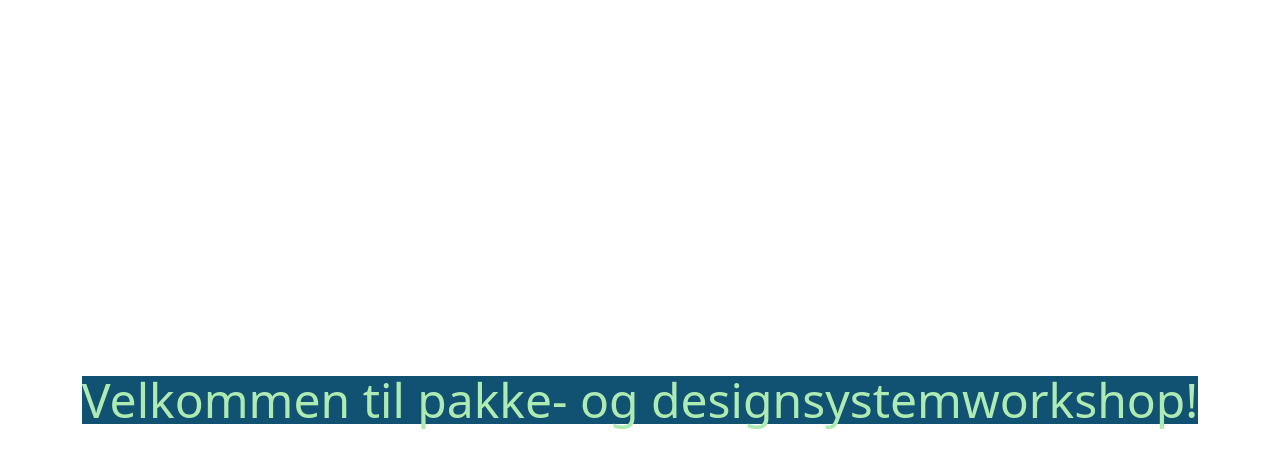
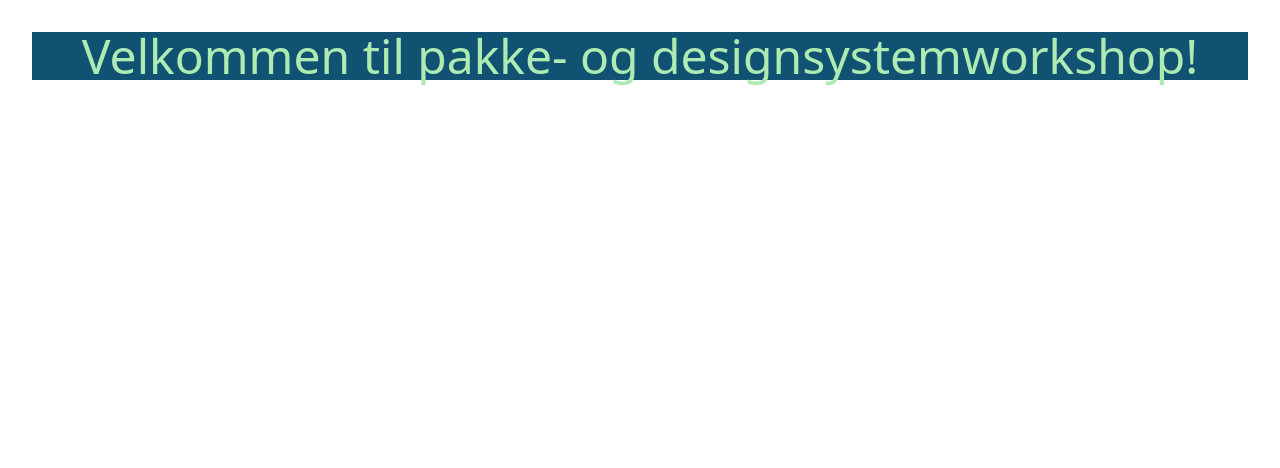
Before and after one commit to fredrikmork/react-design-system-workshop, a React (Vite) app: page / in a window 1280 px wide. Shown: the top 468 px of the page. Built offline with nearby package versions, Linux system fonts and the light colour scheme.

Commit message:
Fjerner styling som overrider tailwind :´)

```diff
--- a/package.json
+++ b/package.json
@@ -24,7 +24,7 @@
     "@types/node": "^22.15.17",
     "react": "^19.0.0",
     "react-dom": "^19.0.0",
-    "react-i-praksis-pakker-ds": "^1.0.0",
+    "react-i-praksis-pakker-ds": "^1.0.4",
     "tailwindcss": "^4.0.15",
     "vite-plugin-dts": "^4.5.3"
   },
--- a/src/index.css
+++ b/src/index.css
@@ -1,72 +1,3 @@
 @import "./oppgaver/Oppgave7.css";
 
 @import "tailwindcss";
-
-:root {
-  font-family: system-ui, Avenir, Helvetica, Arial, sans-serif;
-  line-height: 1.5;
-  font-weight: 400;
-
-  color-scheme: light dark;
-  color: rgba(255, 255, 255, 0.87);
-  background-color: #242424;
-
-  font-synthesis: none;
-  text-rendering: optimizeLegibility;
-  -webkit-font-smoothing: antialiased;
-  -moz-osx-font-smoothing: grayscale;
-}
-
-a {
-  font-weight: 500;
-  color: #646cff;
-  text-decoration: inherit;
-}
-a:hover {
-  color: #535bf2;
-}
-
-body {
-  margin: 0;
-  display: flex;
-  place-items: center;
-  min-width: 320px;
-  min-height: 100vh;
-}
-
-h1 {
-  font-size: 3.2em;
-  line-height: 1.1;
-}
-
-button {
-  border-radius: 8px;
-  border: 1px solid transparent;
-  padding: 0.6em 1.2em;
-  font-size: 1em;
-  font-weight: 500;
-  font-family: inherit;
-  background-color: #1a1a1a;
-  cursor: pointer;
-  transition: border-color 0.25s;
-}
-button:hover {
-  border-color: #646cff;
-}
-button:focus,
-button:focus-visible {
-  outline: 4px auto -webkit-focus-ring-color;
-}
-
-@media (prefers-color-scheme: light) {
-  :root {
-    color: #213547;
-    background-color: #ffffff;
-  }
-  a:hover {
-    color: #747bff;
-  }
-  button {
-    background-color: #f9f9f9;
-  }
-}
```
